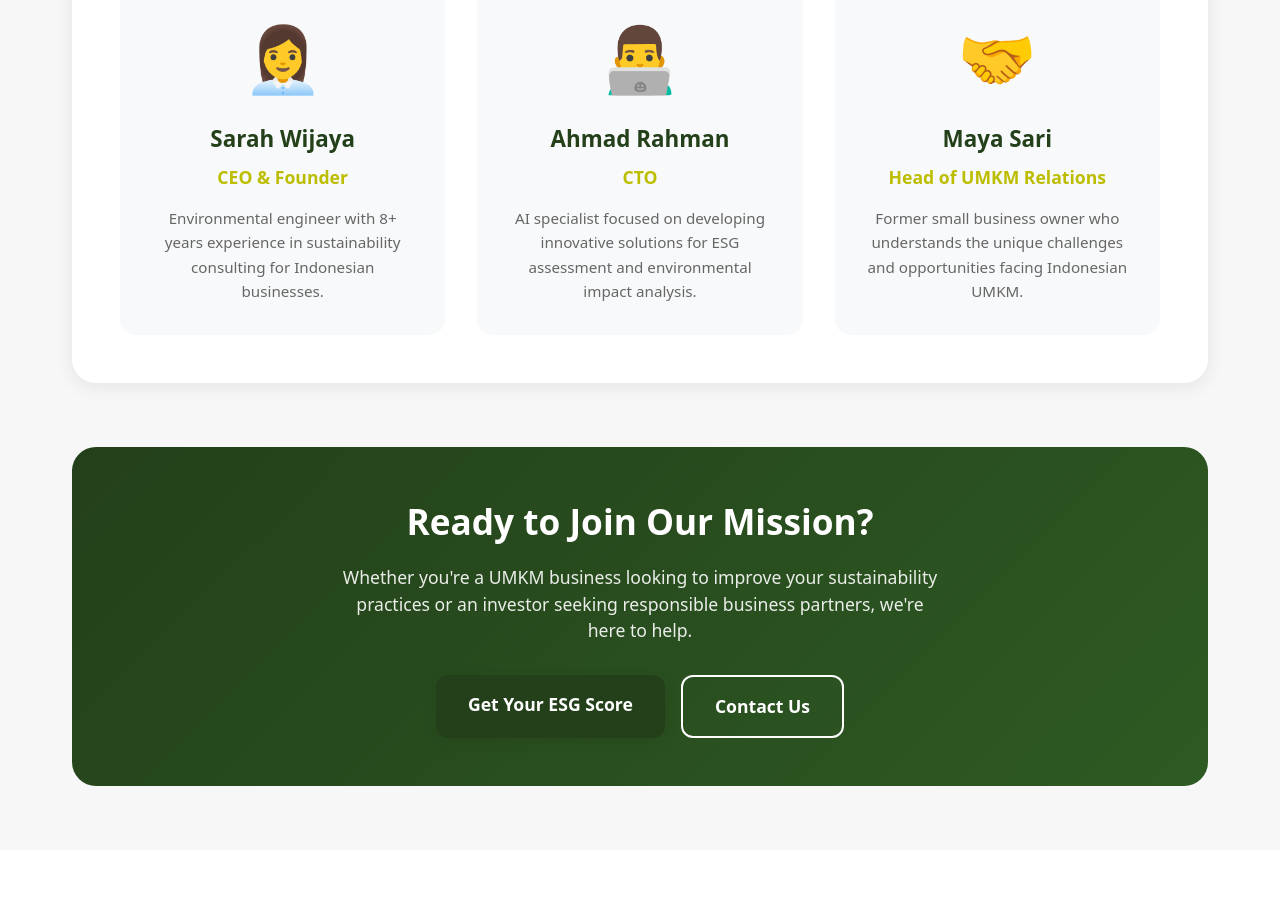
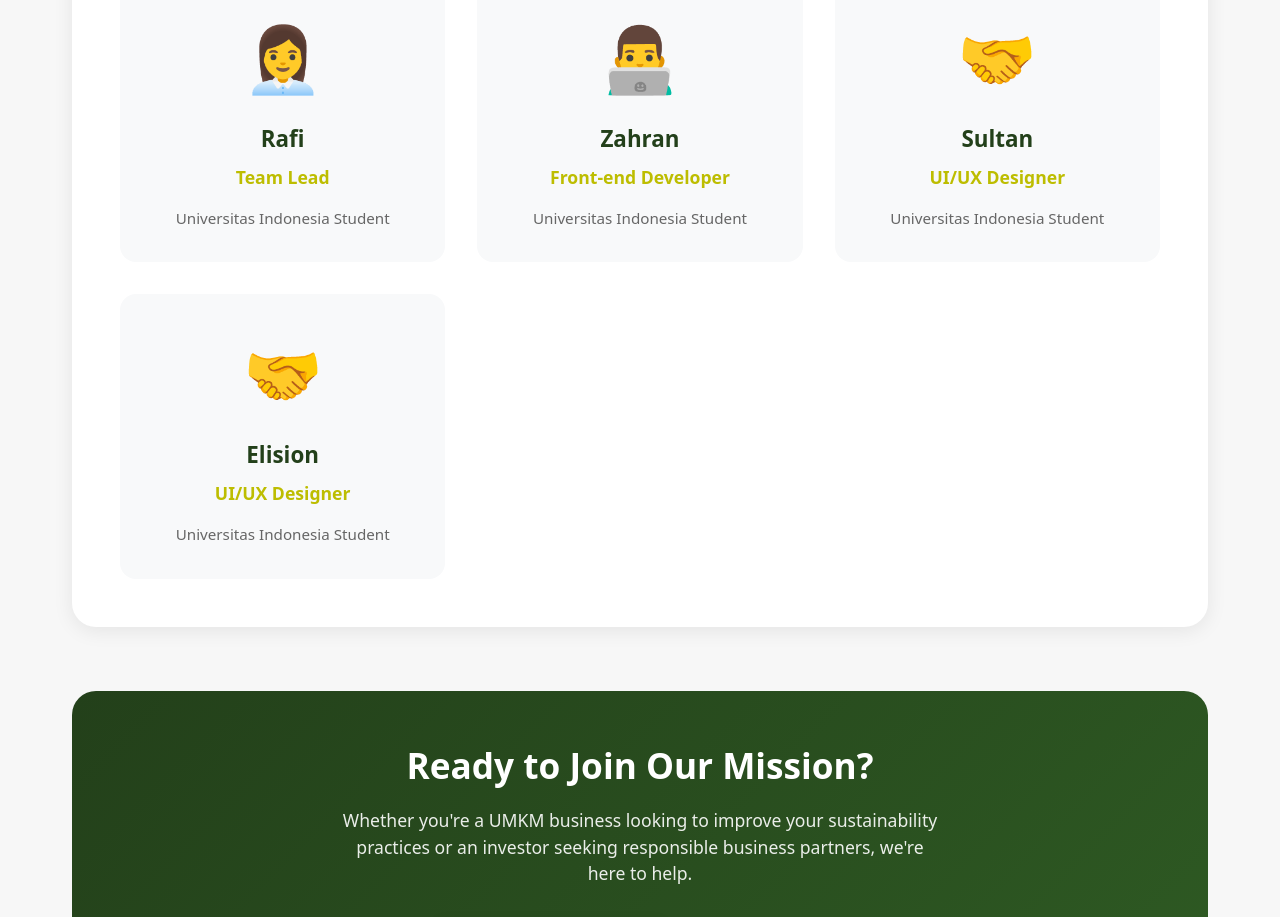
Before and after one commit to sirpratama/esg_score, a React (Vite) app: page /about in a window 1280 px wide. Shown: the part 2580-3497 px from the top of the page. Before the commit the page ends 3430 px from the top, so only its background shows below. Built offline with nearby package versions, Linux system fonts and the light colour scheme; no server answers.

Commit message:
please last

```diff
--- a/src/pages/About.jsx
+++ b/src/pages/About.jsx
@@ -5,21 +5,27 @@ import { Link } from "react-router-dom";
 
 const teamMembers = [
   {
-    name: "Sarah Wijaya",
-    role: "CEO & Founder",
-    description: "Environmental engineer with 8+ years experience in sustainability consulting for Indonesian businesses.",
+    name: "Rafi",
+    role: "Team Lead",
+    description: "Universitas Indonesia Student",
     icon: "👩‍💼"
   },
   {
-    name: "Ahmad Rahman",
-    role: "CTO",
-    description: "AI specialist focused on developing innovative solutions for ESG assessment and environmental impact analysis.",
+    name: "Zahran",
+    role: "Front-end Developer",
+    description: "Universitas Indonesia Student",
     icon: "👨‍💻"
   },
   {
-    name: "Maya Sari",
-    role: "Head of UMKM Relations",
-    description: "Former small business owner who understands the unique challenges and opportunities facing Indonesian UMKM.",
+    name: "Sultan",
+    role: "UI/UX Designer",
+    description: "Universitas Indonesia Student",
+    icon: "🤝"
+  },
+  {
+    name: "Elision",
+    role: "UI/UX Designer",
+    description: "Universitas Indonesia Student",
     icon: "🤝"
   }
 ];
```
